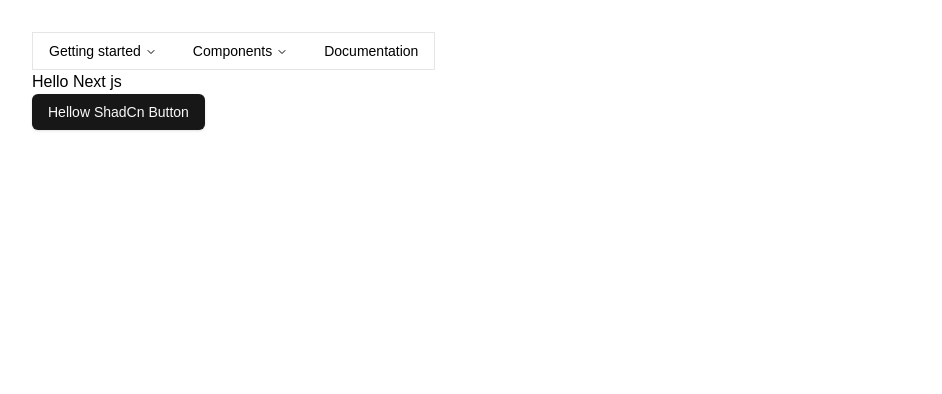
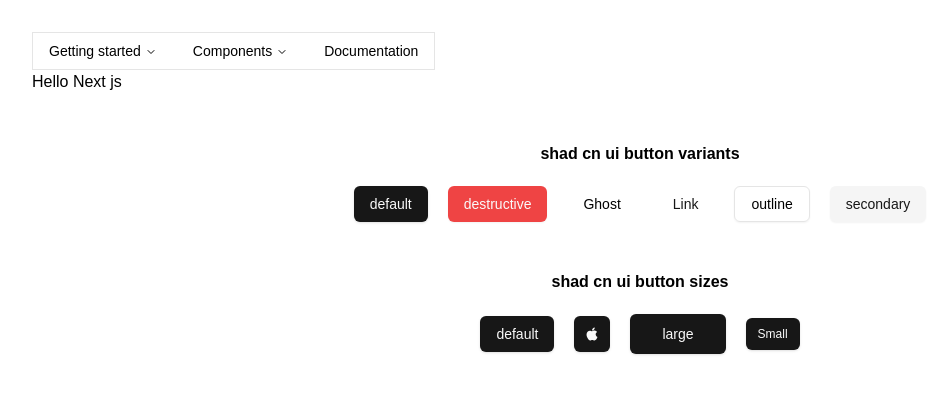
Before and after one commit to hasibulislamha01/Next-app, a Next.js app: page / in a window 1280 px wide. Shown: the top 394 px of the page, without its empty margins (0-942 px from the left). Built offline with nearby package versions, Linux system fonts and the light colour scheme.

Commit message:
explored shadcn button variants and sizes

```diff
--- a/app/page.tsx
+++ b/app/page.tsx
@@ -1,12 +1,30 @@
 import { Navbar } from "@/components/SharedComponents/Navbar/Navbar"
 import { Button } from "@/components/ui/button";
+import { AiFillApple } from "react-icons/ai";
 
 export default function Home() {
   return (
     <main>
-      <section className="w-full"><Navbar/></section>
+      <section className="mx-auto"><Navbar /></section>
       <h1>Hello Next js </h1>
-      <Button>Hellow ShadCn Button</Button>
+
+      <h1 className="mt-12 text-center mb-5 font-semibold">shad cn ui button variants</h1>
+      <section className="flex items-center gap-5 justify-center">
+        <Button variant={"default"}>default</Button>
+        <Button variant={"destructive"}>destructive</Button>
+        <Button variant={"ghost"}>Ghost</Button>
+        <Button variant={"link"}>Link</Button>
+        <Button variant={"outline"}>outline</Button>
+        <Button variant={"secondary"}>secondary</Button>
+      </section>
+
+      <h1 className="mt-12 text-center mb-5 font-semibold">shad cn ui button sizes</h1>
+      <section className="flex items-center gap-5 justify-center">
+        <Button size={"default"}>default</Button>
+        <Button size={"icon"}><AiFillApple /></Button>
+        <Button size={"lg"}>large</Button>
+        <Button size={"sm"}>Small</Button>
+      </section>
     </main>
   );
 }
--- a/package.json
+++ b/package.json
@@ -17,6 +17,7 @@
     "next": "15.1.6",
     "react": "^19.0.0",
     "react-dom": "^19.0.0",
+    "react-icons": "^5.5.0",
     "tailwind-merge": "^3.0.1",
     "tailwindcss-animate": "^1.0.7"
   },
```
Also changed, not shown: 1 other file (tests, documents, lock files or other folders).
